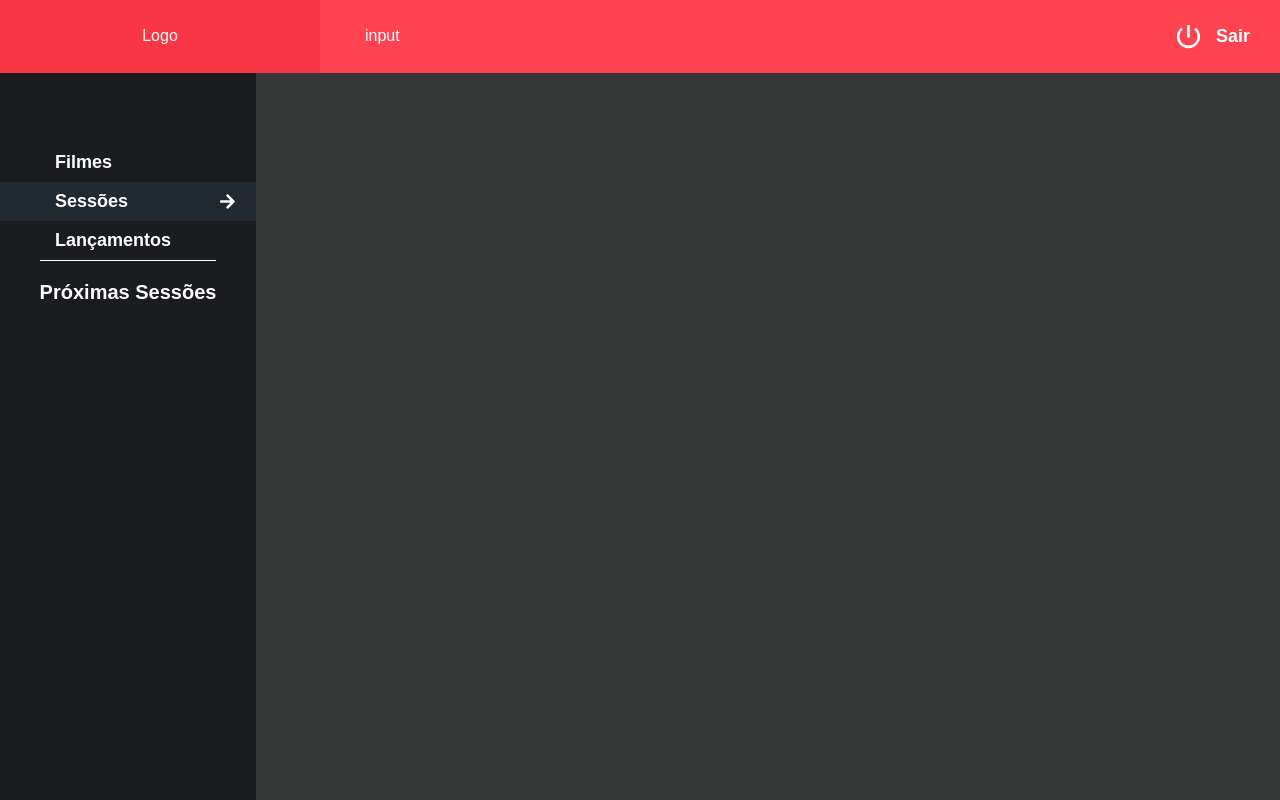
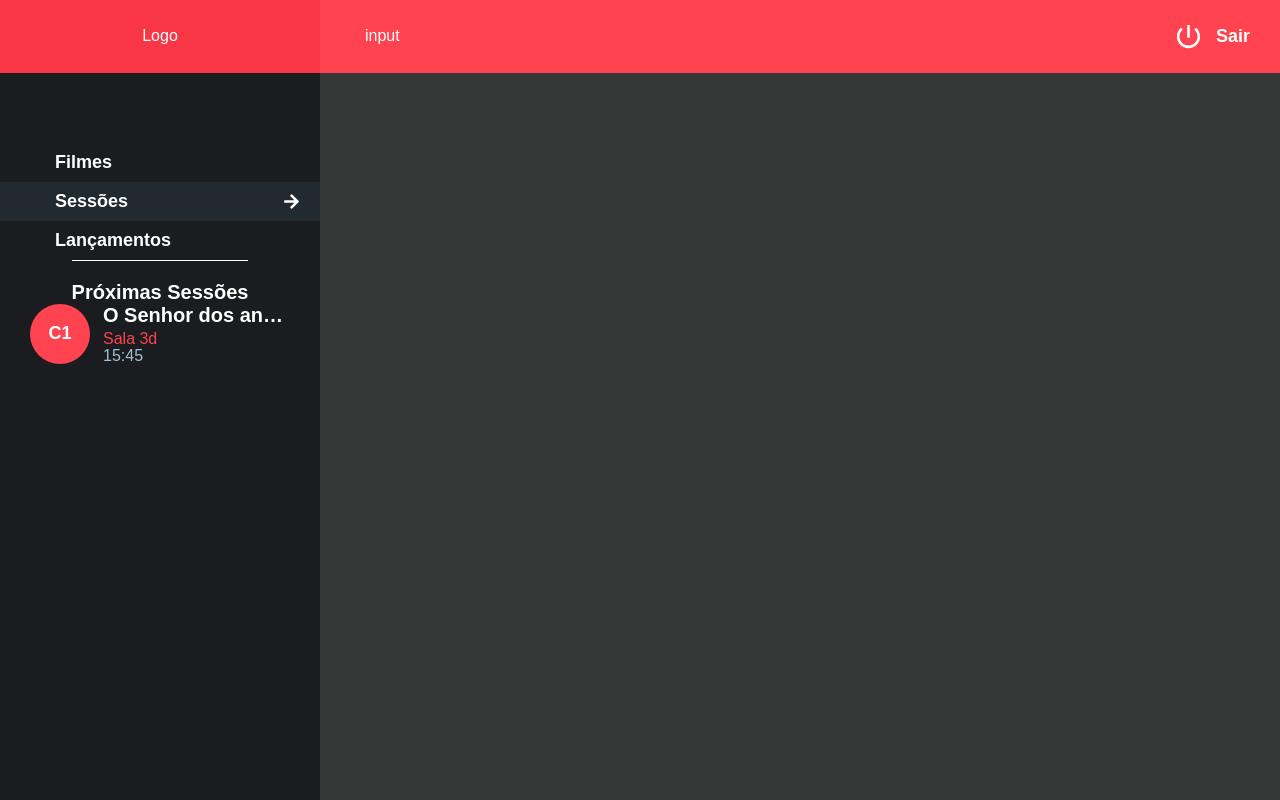
Before and after one commit to marcoaureliorp/cinemaif, a React (Create React App) app in the folder frontend/: page / in a window 1280 px wide. Built offline with nearby package versions, Linux system fonts and the light colour scheme; the HTML template or start-up script is replaced by a standard one.

Commit message:
criação do componente de próximas sessões

```diff
--- a/frontend/src/components/proximas-sessoes/index.js
+++ b/frontend/src/components/proximas-sessoes/index.js
@@ -1,10 +1,12 @@
 import React from 'react';
 import {Container, Title} from './styles';
+import SessoesSidebar from "../sessoes-sidebar";
 
 function ProximasSessoes(props) {
     return (
         <Container>
             <Title>Próximas Sessões</Title>
+            <SessoesSidebar/>
         </Container>
     );
 }
--- a/frontend/src/components/proximas-sessoes/styles.js
+++ b/frontend/src/components/proximas-sessoes/styles.js
@@ -1,6 +1,5 @@
 import styled from 'styled-components';
 import {colors} from "../../config/theme";
-import {FaArrowRight} from 'react-icons/fa';
 import {parse} from "../../util/styled-components/font-size";
 
 const Container = styled('div')`
--- /dev/null
+++ b/frontend/src/components/sessoes-sidebar/index.js
@@ -0,0 +1,18 @@
+import React from 'react';
+import {Text, Sala, Container, TextContainer} from './styles';
+import {colors} from "../../config/theme";
+
+function SessoesSidebar(props) {
+    return (
+        <Container>
+            <Sala>C1</Sala>
+            <TextContainer>
+                <Text font_size={20} margin="0 0 5px 0" font_weight="bold" color={colors.white}>O Senhor dos anéis</Text>
+                <Text>Sala 3d</Text>
+                <Text color={colors.blue_grey}>15:45</Text>
+            </TextContainer>
+        </Container>
+    );
+}
+
+export default SessoesSidebar;
--- /dev/null
+++ b/frontend/src/components/sessoes-sidebar/styles.js
@@ -0,0 +1,41 @@
+import styled from 'styled-components';
+import {colors} from "../../config/theme";
+import {parse} from "../../util/styled-components/font-size";
+
+const Container = styled('div')`
+    display: flex;
+    width: 100%;
+    height: 60px;
+`;
+
+const TextContainer = styled('div')`
+    display: flex;
+    flex-direction: column;
+    width: calc(100% - 73px);
+    margin-left: 13px;
+`;
+
+const Sala = styled('div')`
+    width: 60px;
+    height: 60px;
+    border-radius: 50%;
+    background: ${colors.red};
+    display: flex;
+    justify-content: center;
+    align-items: center;
+    font-weight: bold;
+    color: ${colors.white};
+    font-size: ${parse(18)};
+`;
+
+const Text = styled('div')`
+    color: ${props => props.color ? props.color : colors.red};
+    font-size: ${props => props.font_size ? parse(props.font_size) : parse(16)};
+    font-weight: ${props => props.font_weight ? props.font_weight : 'regular'};
+    white-space: nowrap;
+    text-overflow: ellipsis;
+    overflow: hidden;
+    margin: ${props => props.margin ? props.margin : ''};
+`;
+
+export {Text, Sala, Container, TextContainer};
--- a/frontend/src/components/sidebar/styles.js
+++ b/frontend/src/components/sidebar/styles.js
@@ -2,7 +2,7 @@ import styled from 'styled-components';
 import {colors} from "../../config/theme";
 
 const Container = styled('aside')`
-    width: 320px;
+    min-width: 320px;
     background-color: ${colors.light_black};
     height: 100%;
 `;
--- a/frontend/src/config/css-reset.js
+++ b/frontend/src/config/css-reset.js
@@ -50,7 +50,7 @@ const GlobalStyle = createGlobalStyle`
     ul:after,
     ol:after,
     li:after {
-        content: " ";
+        //content: " ";
         display: block;
         clear: both;
         height: 0;
```
